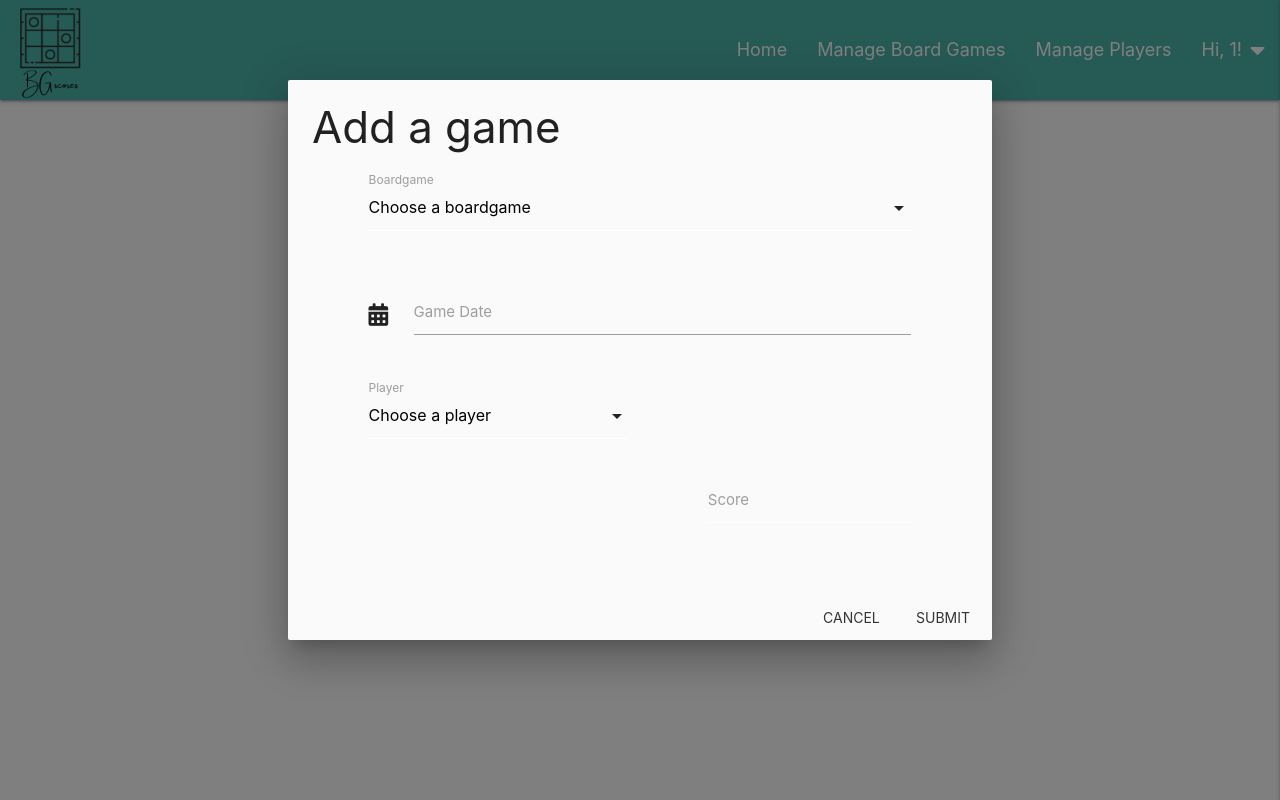
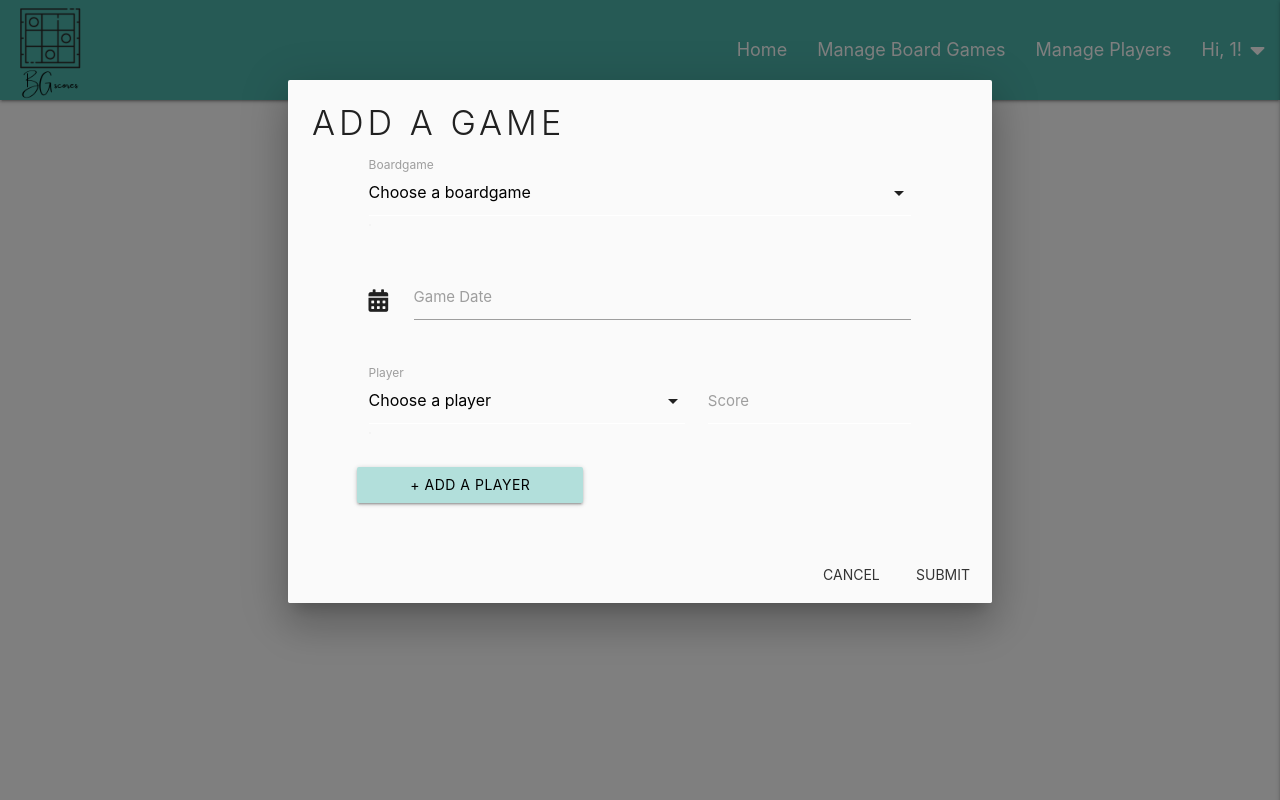
Before and after one commit to gladys-pascual/bg-scores, a Flask app: page / in a window 1280 px wide, after a click on "ADD A GAME". Run offline with Flask 2, Linux system fonts and the light colour scheme; the visitor is signed in with stand-in values (Sample User, id 1); data that the repository does not hold is empty; some libraries are stand-ins or nearby versions.

Commit message:
Move functions out of get_games

```diff
--- a/app.py
+++ b/app.py
@@ -19,52 +19,57 @@ app.secret_key = os.environ.get("SECRET_KEY")
 mongo = PyMongo(app)
 
 
+# Function to transform from DB format of
+# players collection to ideal template
+def mapPlayer(p):
+    updated_player = {
+        "_id": str(p["_id"]),
+        "player": p["player"]
+    }
+    return updated_player
+
+
+# Function to transform from DB format of
+# boardgames collection to ideal template
+def mapBoardgame(bg):
+    updated_boardgame = {
+        "_id": str(bg["_id"]),
+        "boardgame": bg["boardgame"]
+    }
+    return updated_boardgame
+
+
+# Function to compare the ObjectId of the boardgames and players from
+# the boardgames and player collection to the data in the games collection
+def mapGame(game):
+    players = list(mongo.db.players.find())
+    boardgames = list(mongo.db.boardgames.find())
+
+    for bg in boardgames:
+        if str(bg["_id"]) == game["boardgame"]:
+            game["game_name"] = bg["boardgame"]
+
+    for p in players:
+        for bg_player in game["players_scores"]:
+            if str(p["_id"]) == bg_player["player"]:
+                bg_player["player_name"] = p["player"]
+
+    print(game)
+    return game
+
+
 @app.route("/")
 @app.route("/get_games")
 def get_games():
     if session:
-        #  Getting games collection from database
         games = mongo.db.games.find()
-
-        # Function to transform from DB format of
-        # players collection to ideal template
-        def mapPlayer(p):
-            updated_player = {
-                "_id": str(p["_id"]),
-                "player": p["player"]
-            }
-            return updated_player
-        # Getting players collection from database
         players = list(mongo.db.players.find())
-
-        # Function to transform from DB format of
-        # boardgames collection to ideal template
-        def mapBoardgame(bg):
-            updated_boardgame = {
-                "_id": str(bg["_id"]),
-                "boardgame": bg["boardgame"]
-            }
-            return updated_boardgame
-        # Getting boardgames collection from database
         boardgames = list(mongo.db.boardgames.find())
-
-        def mapGame(game):
-            for bg in boardgames:
-                if str(bg["_id"]) == game["boardgame"]:
-                    game["game_name"] = bg["boardgame"]
-
-            for p in players:
-                for bg_player in game["players_scores"]:
-                    if str(p["_id"]) == bg_player["player"]:
-                        bg_player["player_name"] = p["player"]
-
-            print(game)
-            return game
-
         return render_template("games.html",
             games=map(mapGame, games), players=map(mapPlayer, players), boardgames=map(mapBoardgame, boardgames))
     else:
         return redirect(url_for("login"))
+
 
 @app.route("/register", methods=["GET", "POST"])
 def register():
@@ -82,8 +87,6 @@ def register():
         }
         mongo.db.users.insert_one(register)
 
-        # Put the new user into 'session' cookie
-        session["user"] = request.form.get("username").lower()
         flash("Registration was successful!")
         return render_template("login.html")
 
@@ -104,7 +107,7 @@ def login():
                     session["user"] = request.form.get("username").lower()
                     return redirect(url_for("get_games"))
             else:
-                # Invalid passordmatch
+                # Invalid password match
                 flash("Invalid username and/or password.")
                 return redirect(url_for("login"))
 
--- a/static/css/style.css
+++ b/static/css/style.css
@@ -72,7 +72,11 @@
   border-radius: 4px;
 }
 
-
+h3, h4{
+  text-transform: uppercase;
+  font-weight: 300;
+  letter-spacing: 4px;
+}
 
 /* Flash messages */
 .flashes h5{
@@ -205,12 +209,6 @@ input[type=text]:not(.browser-default) {
   margin-bottom: 0px;
 }
 
-.board-game-heading{
-  text-transform: uppercase;
-  font-weight: 300;
-  letter-spacing: 4px;
-}
-
 .player-gap{
   padding-left: 4px;
 }
--- a/templates/games.html
+++ b/templates/games.html
@@ -2,13 +2,15 @@
 {% block content %}
   <!-- Modal Trigger -->
   <div class="modal-button-wrapper">
-    <button class="waves-effect waves-light btn modal-trigger modal-button teal lighten-3" data-target="add_game">Add a game <i class="fas fa-gamepad modal-button-icon"><span class="sr-only">game icon</span></i></button>
+    <button class="waves-effect waves-light btn modal-trigger modal-button teal lighten-3" data-target="add_game">
+      Add a game <i class="fas fa-gamepad modal-button-icon"><span class="sr-only">game icon</span></i>
+    </button>
   </div>
   <!-- Add Game Modal -->
   <div id="add_game" class="modal">
     <div class="modal-content">
       <form class="col s8 offset-s2" action="">
-        <h3>Add a game</h3>
+        <h4>Add a game</h4>
         <!-- Choose a boardgame  -->
         <div class="row">
           <div class="input-field col s10 offset-s1">
@@ -36,10 +38,11 @@
           </div>
         </div>
 
+
         <!-- Choose a player  -->
-        <div class="row player-score">
-          <div>
-            <div class="input-field col s5 offset-s1">
+        <div class="row" >
+          <div id="add-player-score">
+            <div class="input-field col s6 offset-s1">
               <select id="boardgame" name="boardgame" class="validate" required>
                 <option value="" disabled selected>Choose a player</option>
                 {% for player in players %}
@@ -48,11 +51,16 @@
               </select>
               <label for="player" >Player</label>
             </div>
-            <div class="input-field col s4 offset-s7">
+            <div class="input-field col s4">
               <input type="text" class="validate" required>
               <label for="score">Score</label>
             </div>
           </div>
+        </div>
+        <div class="row">
+          <button class="waves-effect waves-light btn teal lighten-4 black-text col s4 offset-s1" id="add-game-player">
+            + Add a player
+          </button>
         </div>
 
       </form>
@@ -73,11 +81,6 @@
                 <a href="#" class="waves-effect waves-light btn-small delete-btn teal lighten-3"><i class="fas fa-times delete-icon"></i></a>
               </div>
             </div>
-            <!-- {% for boardgame in boardgames %}
-              {% if boardgame._id == game.boardgame%}
-              <h4 class="board-game-heading center">{{ boardgame.boardgame }}</h4>
-              {% endif %}
-            {% endfor %} -->
             <h4 class="board-game-heading center">{{ game.game_name }}</h4>
 
             {% for game_player_info in game.players_scores %}
@@ -95,15 +98,8 @@
                 </span>
               </p>
             {% endfor %}
-
           </div>
         </div>
     </div>
-
   {% endfor %}
-
-
-
-
-
 {% endblock %}
```
